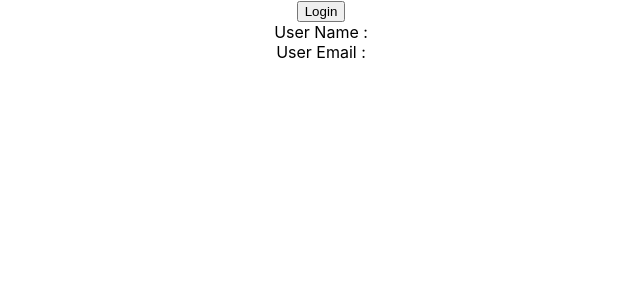
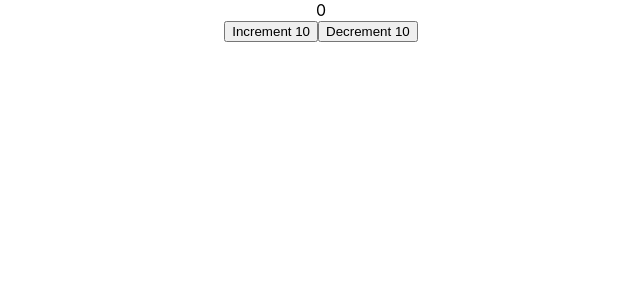
Before and after one commit to sivasaraa/react-typscript, a React (Create React App) app: page / in a window 1280 px wide. Shown: the top 300 px of the page, without its empty margins (319-959 px from the left). Built offline with nearby package versions, Linux system fonts and the light colour scheme.

Commit message:
reducer hook

```diff
--- a/src/App.tsx
+++ b/src/App.tsx
@@ -9,6 +9,7 @@ import { HandleEvent } from './Component/HandleEvent';
 import { Container } from './Component/Container';
 import { LoggedIn } from './Component/State/LoggedIn';
 import { User } from './Component/State/User';
+import { Counter } from './Component/State/Counter';
 
 function App() {
   return (
@@ -20,7 +21,8 @@ function App() {
       {/* <HandleEvent /> */}
       {/* <Container style={{border: '1px solid black', padding: '1rem'}}/> */}
       {/* <LoggedIn /> */}
-      <User />
+      {/* <User /> */}
+      <Counter />
     </div>
   );
 }
--- /dev/null
+++ b/src/Component/State/Counter.tsx
@@ -0,0 +1,36 @@
+import { useReducer } from "react"
+
+const initialState = {
+    count : 0
+}
+
+type stateprops = {
+    count : number
+}
+
+type actionprops = {
+    type: string,
+    payload : number
+}
+
+const reducer = (state:stateprops,action:actionprops) => {
+    switch(action.type){
+        case 'increment':
+            return {count : state.count + action.payload}
+        case 'decrement':
+            return {count : state.count - action.payload}
+        default:
+            return state
+    }
+}
+
+export const Counter = () => {
+    const [newstate, dispatch] = useReducer(reducer,initialState)
+    return (
+        <div>
+            <div>{newstate.count}</div>
+            <button onClick={() => dispatch({type:'increment',payload:10})}>Increment 10</button>
+            <button onClick={() => dispatch({type:'decrement',payload:10})}>Decrement 10</button>
+        </div>
+    )
+}
```
